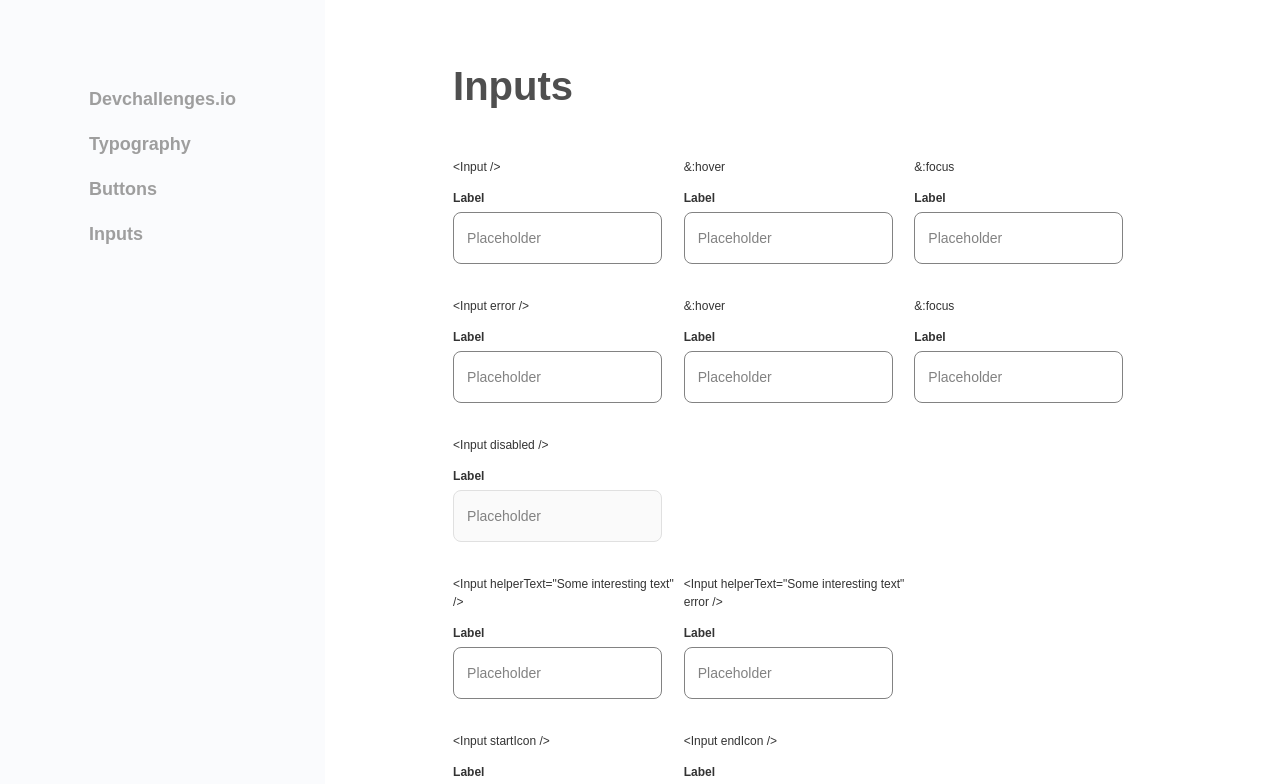
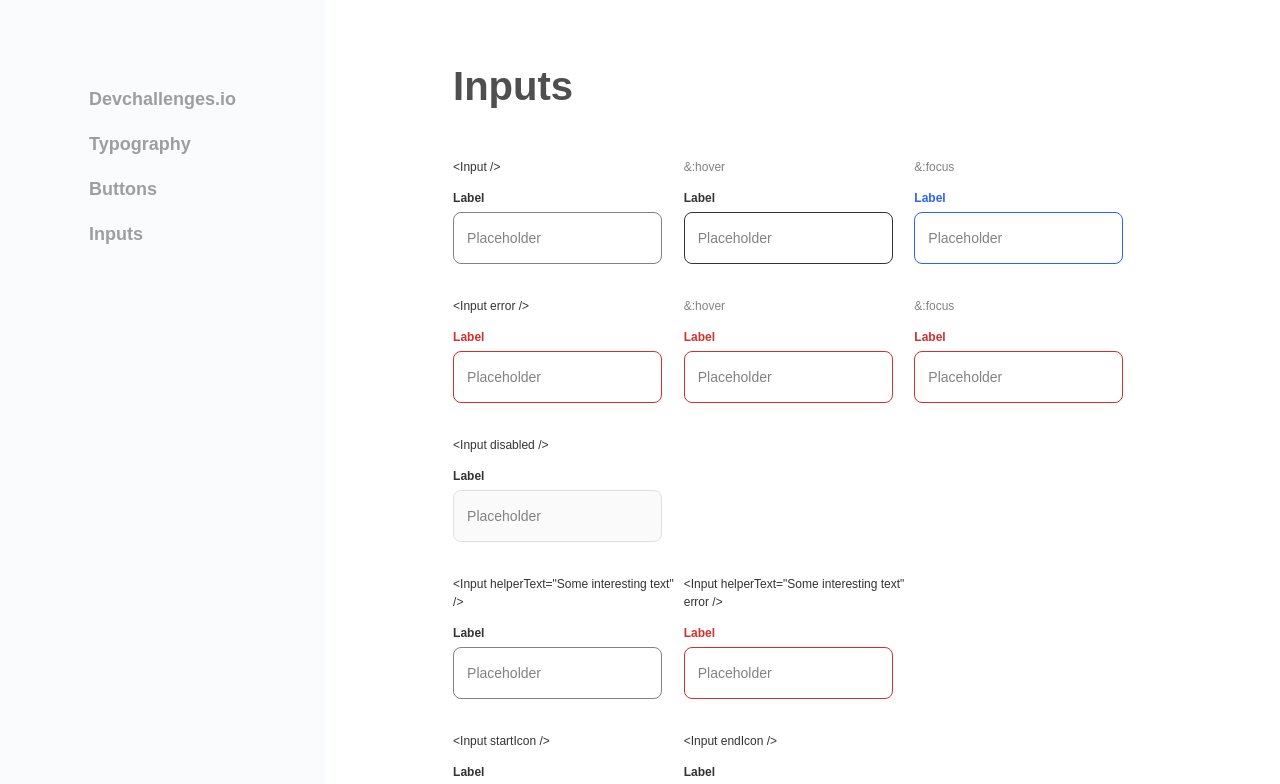
Before and after one commit to tahmid-ul/react-reusable-ui-components, a React (Create React App) app: page /inputs in a window 1280 px wide. Shown: the top 784 px of the page. Built offline with nearby package versions, Linux system fonts and the light colour scheme.

Commit message:
updated the button UI and Input UI

```diff
--- a/src/components/Button/ButtonUI.css
+++ b/src/components/Button/ButtonUI.css
@@ -20,7 +20,7 @@
 .button__label {
   display: block;
   font-family: "Ubuntu Mono", monospace;
-  color: #333333;
+
   font-size: 12px;
 }
 
--- a/src/components/Button/ButtonUI.js
+++ b/src/components/Button/ButtonUI.js
@@ -2,8 +2,12 @@ import React from "react";
 import cn from "classnames";
 import "./ButtonUI.css";
 
-const Label = ({ text }) => {
-  return <label className="button__label">{text}</label>;
+const Label = ({ text, color }) => {
+  return (
+    <label className="button__label" style={color}>
+      {text}
+    </label>
+  );
 };
 
 const Button = ({
@@ -22,10 +26,13 @@ const Button = ({
   let setStyle = {
     marginTop: label ? "1rem" : "2rem",
   };
+  let setLabelColor = {
+    color: hover ? "#828282" : "#333333",
+  };
 
   return (
     <div className="button__wrap">
-      <Label text={label} />
+      <Label text={label} color={setLabelColor} />
       <button
         style={setStyle}
         className={cn("button__default", {
--- a/src/components/Input/InputUI.css
+++ b/src/components/Input/InputUI.css
@@ -1,5 +1,9 @@
 .input__wrap {
   width: 33%;
+}
+
+.input__wrap_fullwidth {
+  width: 100%;
 }
 
 .input__default {
@@ -29,7 +33,6 @@
   font-weight: normal;
   font-size: 12px;
   line-height: 12px;
-  color: #333333;
   margin-bottom: 16px;
 }
 
@@ -38,7 +41,6 @@
   font-weight: bold;
   font-size: 12px;
   line-height: 17px;
-  color: #333;
   display: block;
   margin-top: 15px;
   margin-bottom: 5px;
@@ -46,6 +48,20 @@
 
 .input__default .input__focus {
   border: 1px solid #2962ff;
+}
+
+.input__hover,
+input:hover {
+  border: 1px solid #333333;
+}
+
+.input__focus,
+input:focus {
+  border: 1px solid #2962ff;
+}
+
+.input__error {
+  border: 1px solid #d32f2f;
 }
 
 /******************************************************
@@ -77,7 +93,15 @@ span.material-icons .MuiSvgIcon-root {
    Input Size
   ******************************************************/
 
-/* Disabled error and fullwidth */
+.input__size-sm {
+  padding: 10px 12px;
+}
+
+.input__size-md {
+  padding: 15px 13px;
+}
+
+/* Disabled input */
 
 input:disabled {
   color: #f2f2f2;
--- a/src/components/Input/InputUI.js
+++ b/src/components/Input/InputUI.js
@@ -2,12 +2,20 @@ import React from "react";
 import cn from "classnames";
 import "./InputUI.css";
 
-const Label = ({ text }) => {
-  return <label className="input__label">{text}</label>;
+const Label = ({ text, color }) => {
+  return (
+    <label className="input__label" style={color}>
+      {text}
+    </label>
+  );
 };
 
-const Description = ({ text }) => {
-  return <span className="input__description">{text}</span>;
+const Description = ({ text, color }) => {
+  return (
+    <span className="input__description" style={color}>
+      {text}
+    </span>
+  );
 };
 
 const Input = ({
@@ -24,10 +32,21 @@ const Input = ({
   placeholder = "Placeholder",
   ...props
 }) => {
+  let setLabelColor = {
+    color: props.error ? "#D32F2F" : props.focus ? "#2962FF" : "#333333",
+  };
+  let setDescColor = {
+    color: props.focus || props.hover ? "#828282" : "#333333",
+  };
+
   return (
-    <div className="input__wrap">
-      <Description text={description} />
-      <Label text={label} />
+    <div
+      className={cn("input__wrap", {
+        [`input__wrap_fullwidth`]: props.fullWidth,
+      })}
+    >
+      <Description text={description} color={setDescColor} />
+      <Label text={label} color={setLabelColor} />
       <input
         type={type}
         name={name}
```
